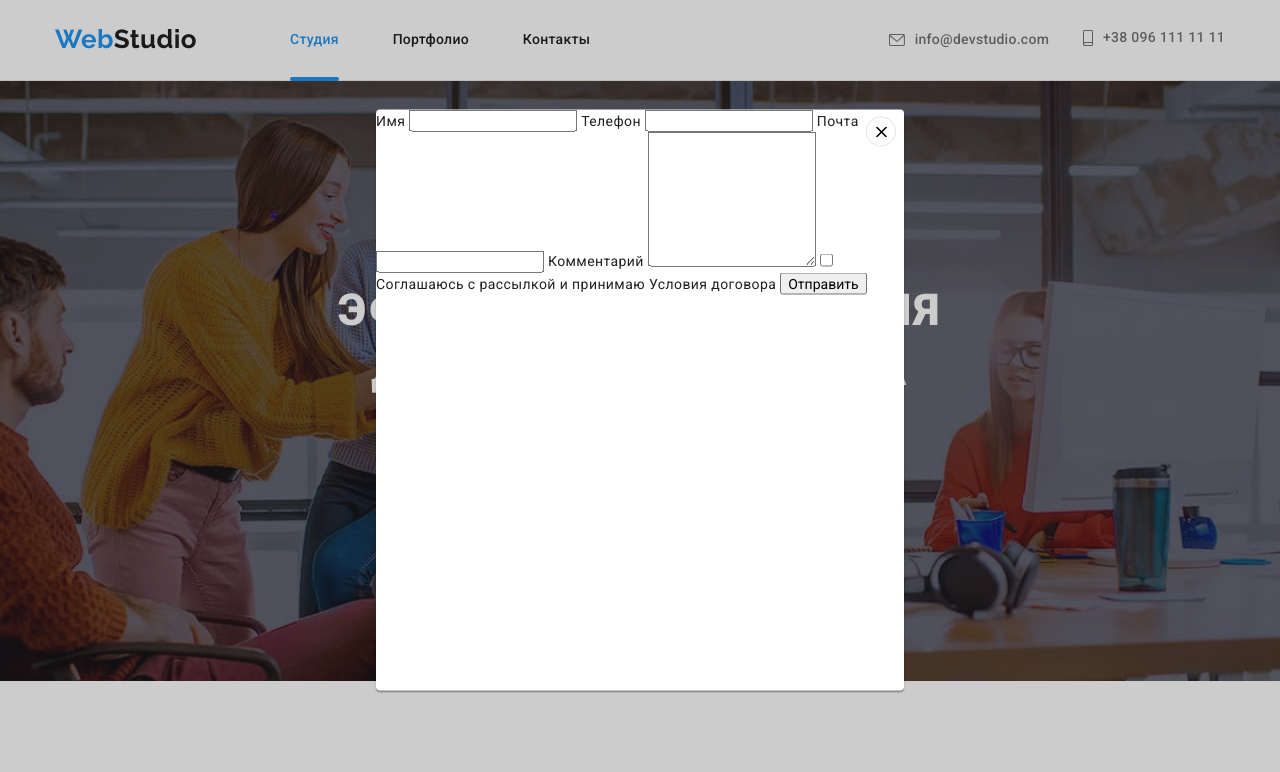
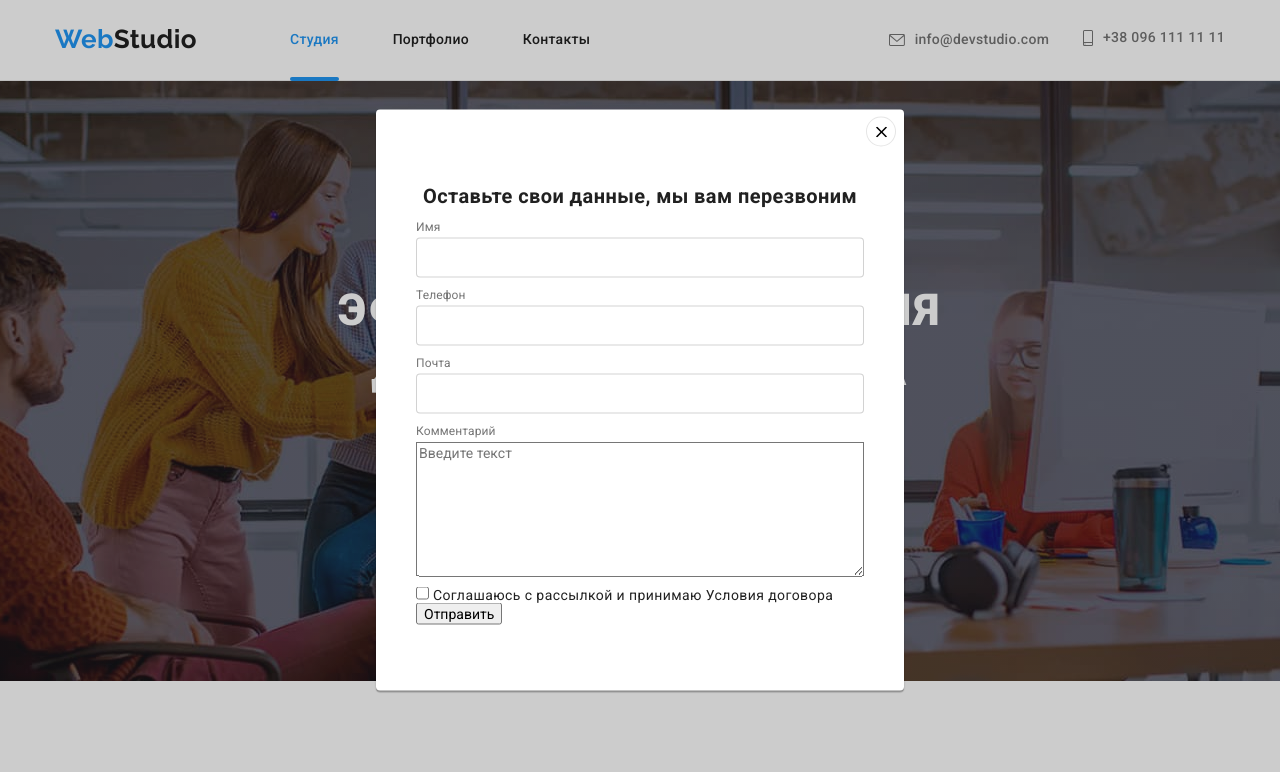
Before and after one commit to DariaSviatenko/goit-markup-hw-06, a plain HTML site: page index.html in a window 1280 px wide. Both pictures are taken after a click on the button "Заказать услугу". Shown: the top 772 px of the page. Drawn offline with nearby package versions, Linux system fonts and the light colour scheme.

Commit message:
ad changes

```diff
--- a/css/styles.css
+++ b/css/styles.css
@@ -263,6 +263,42 @@ p {
 
 .modal-button svg {
   display: block;
+}
+
+.form {
+  padding: 75px 40px;
+  margin-left: auto;
+  margin-right: auto;
+
+}
+
+.form-title {
+  font-weight: 700;
+  font-size: 20px;
+  line-height: 23px;
+  text-align: center;
+  color: var(--primary-color);
+  margin-bottom: 12px;
+}
+
+.form-field {
+  display: flex;
+  flex-direction: column;
+  margin-bottom: 10px;
+}
+
+.form-field label {
+  margin-bottom: 4px;
+  font-size: 12px;
+  line-height: 14px;
+  letter-spacing: 0.01em;
+  color: var(--paragraph-color);
+}
+
+.form-field input {
+  height: 40px;
+  border: 1px solid rgba(33, 33, 33, 0.2);
+  border-radius: 4px;
 }
 
 .benefits-list {
--- a/index.html
+++ b/index.html
@@ -66,17 +66,28 @@
                 <use href="./images/vector.svg#icon-Vector"></use>
               </svg>
             </button>
-            <form>
+            <form class="form" >
+              <p class="form-title" >Оставьте свои данные, мы вам перезвоним</p>
+              <div class="form-field" >
               <label for="name">Имя</label>
-              <input type="text" name="name" id="name" />
+              <input type="text" name="name" id="name" autofocus/>
+            </div>
+            <div class="form-field" >
               <label for="tel">Телефон</label>
               <input type="tel" name="tel" id="tel" />
+            </div>
+            <div class="form-field" >
               <label for="mail">Почта</label>
               <input type="email" name="mail" id="mail" />
+            </div>
+            <div class="form-field" >
               <label for="comment">Комментарий</label>
-              <textarea name="comment" id="comment" rows="8"></textarea>
+              <textarea name="comment" id="comment" rows="8" placeholder="Введите текст" ></textarea>
+            </div>
+
               <input type="checkbox" name="contract" value="agreement" id="agreement" />
               <label for="agreement"> Соглашаюсь с рассылкой и принимаю Условия договора</label>
+
               <button type="submit">Отправить</button>
             </form>
           </div>
```
